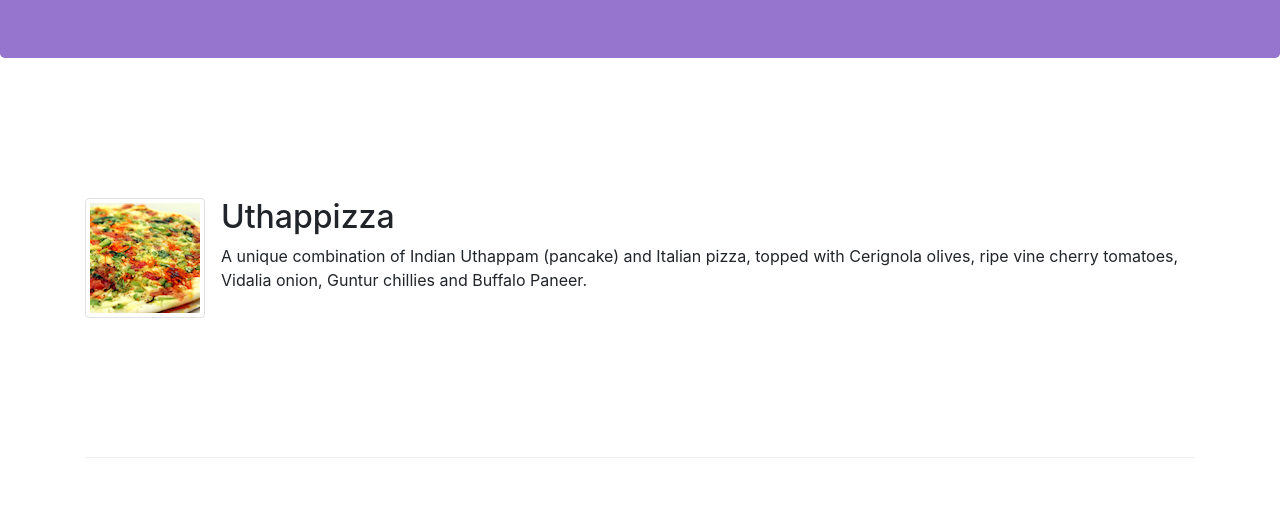
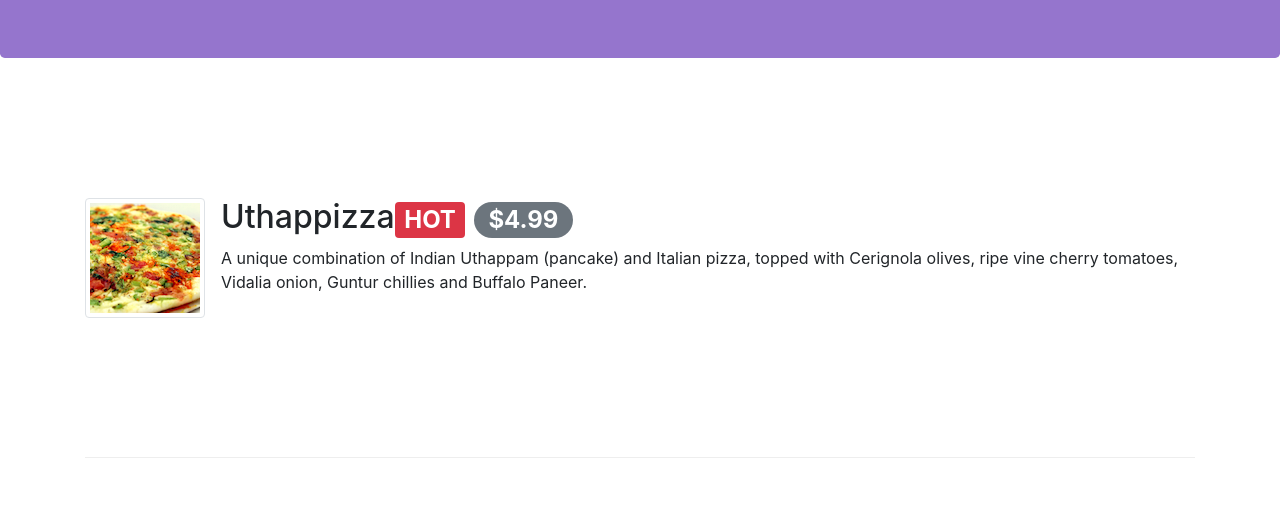
Before and after one commit to ashwin-narkar/Bootstrap, a website: page index.html in a window 1280 px wide. Shown: the part 276-800 px from the top of the page. Drawn offline with nearby package versions, Linux system fonts and the light colour scheme.

Commit message:
Alerting Users

```diff
--- a/index.html
+++ b/index.html
@@ -56,7 +56,7 @@
                     <img class="d-flex mr-3 img-thumbnail align-self-center"
                             src="img/uthappizza.png" alt="Uthappizza">
                     <div class="media-body">
-                        <h2 class="mt-0">Uthappizza</h2>
+                        <h2 class="mt-0">Uthappizza<span class="badge badge-danger">HOT</span> <span class="badge badge-secondary badge-pill">$4.99</span></h2>
                         <p class="d-none d-sm-block">A unique combination of Indian Uthappam (pancake) and
                             Italian pizza, topped with Cerignola olives, ripe vine
                             cherry tomatoes, Vidalia onion, Guntur chillies and
@@ -91,6 +91,10 @@
                 </div>
             </div>
         </div>
+        <div class="row row-content align-items-center">
+
+        </div>
+
     </div>
 
     <footer class="footer">
```
Lines whose indentation alone changed are shown as unchanged.
